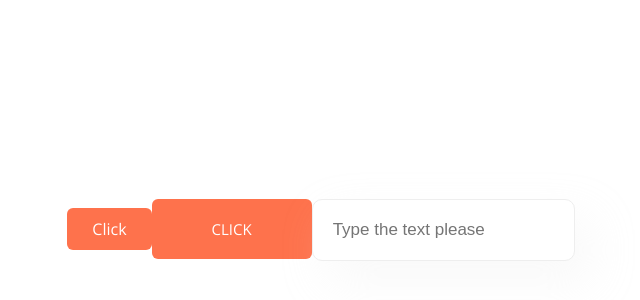
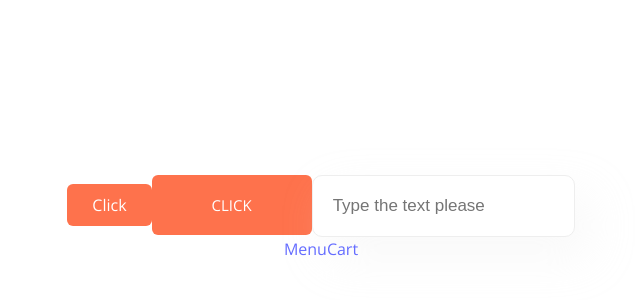
Before and after one commit to getFrontend/react-app-pizza, a React (Vite) app: page /cart in a window 1280 px wide. Shown: the part 170-470 px from the top of the page, without its empty margins (319-959 px from the left). Built offline with nearby package versions, Linux system fonts and the light colour scheme.

Commit message:
add router, createBrowserRouter, RouterProviderand some pages for routing

```diff
--- a/src/App.tsx
+++ b/src/App.tsx
@@ -2,6 +2,20 @@ import { MouseEvent, useState } from 'react';
 import './App.css';
 import Button from './components/Button/Button';
 import Input from './components/Input/Input';
+import { RouterProvider, createBrowserRouter } from 'react-router-dom';
+import { Cart } from './pages/Cart/Cart';
+import { Menu } from './pages/Menu/Menu';
+
+const router = createBrowserRouter([
+  {
+    path: '/',
+    element: <Menu />
+  },
+  {
+    path: '/cart',
+    element: <Cart />
+  }
+]);
 
 function App() {
   const [counter, setCounter] = useState<number>(0);
@@ -15,6 +29,11 @@ function App() {
       <Button onClick={addCounter}>Click</Button>
       <Button appearence='big' onClick={addCounter}>Click</Button>
       <Input placeholder='Type the text please' />
+      <div>
+        <a href="/">Menu</a>
+        <a href="/cart">Cart</a>
+      </div>
+      <RouterProvider router={router} />
     </>
   );
 }
--- a/src/main.tsx
+++ b/src/main.tsx
@@ -5,6 +5,6 @@ import './index.css';
 
 ReactDOM.createRoot(document.getElementById('root')!).render(
   <React.StrictMode>
-    <App />
+      <App />
   </React.StrictMode>
 );
--- /dev/null
+++ b/src/pages/Cart/Cart.tsx
@@ -0,0 +1,4 @@
+export function Cart() {
+  console.log('Cart');
+  return (<>Cart</>);
+}
--- /dev/null
+++ b/src/pages/Menu/Menu.tsx
@@ -0,0 +1,4 @@
+export function Menu() {
+  console.log('Menu');
+  return (<>Menu</>);
+}
```
